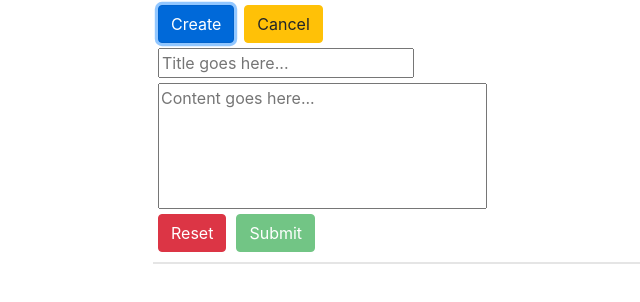
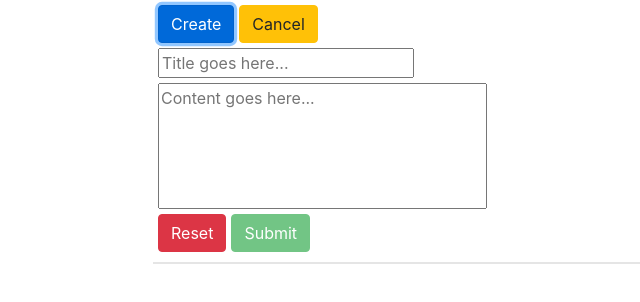
Before and after one commit to jporwal05/to-do-app, an Angular app: page / in a window 1280 px wide. Both pictures are taken after a click on the button "Create". Shown: the top 302 px of the page, without its empty margins (39-679 px from the left). Built offline with nearby package versions, Linux system fonts and the light colour scheme.

Commit message:
Fixed double right margin issue in buttons

```diff
--- a/src/app/app.component.css
+++ b/src/app/app.component.css
@@ -5,7 +5,7 @@
 }
 
 .tda-button {
-    margin: 5px 5px 0px 5px;
+    margin: 5px 0px 0px 5px;
 }
 
 hr.tda-divider {
--- a/src/app/create-task/create-task.component.css
+++ b/src/app/create-task/create-task.component.css
@@ -4,7 +4,7 @@ textarea {
 }
 
 .tda-button {
-    margin: 5px 5px 0px 5px;
+    margin: 5px 0px 0px 5px;
 }
 
 .tda-input {
--- a/src/app/task/task.component.css
+++ b/src/app/task/task.component.css
@@ -4,7 +4,7 @@ textarea {
 }
 
 .tda-button {
-    margin: 5px 5px 0px 5px;
+    margin: 5px 0px 0px 5px;
 }
 
 .tda-input {
```
